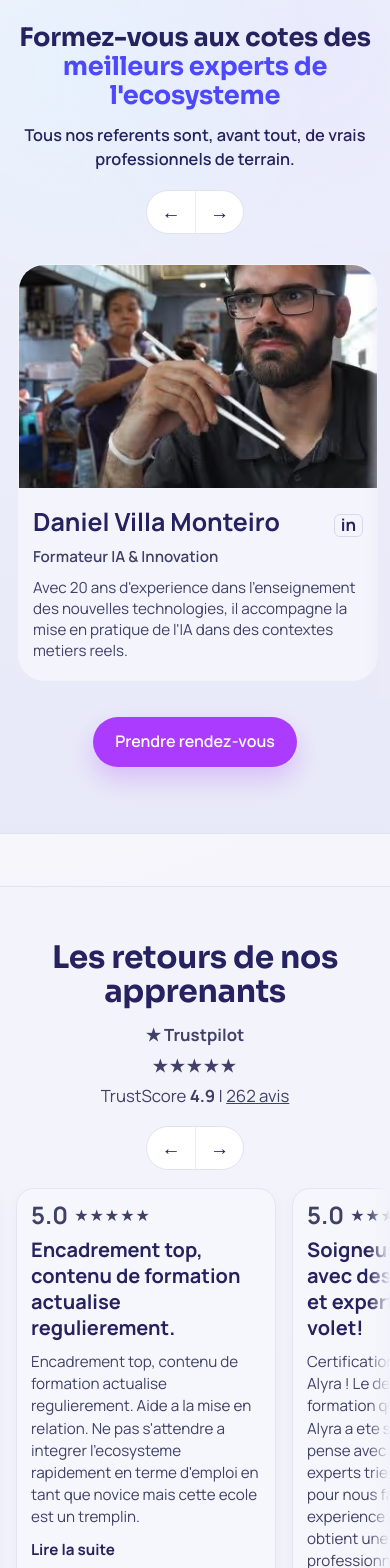
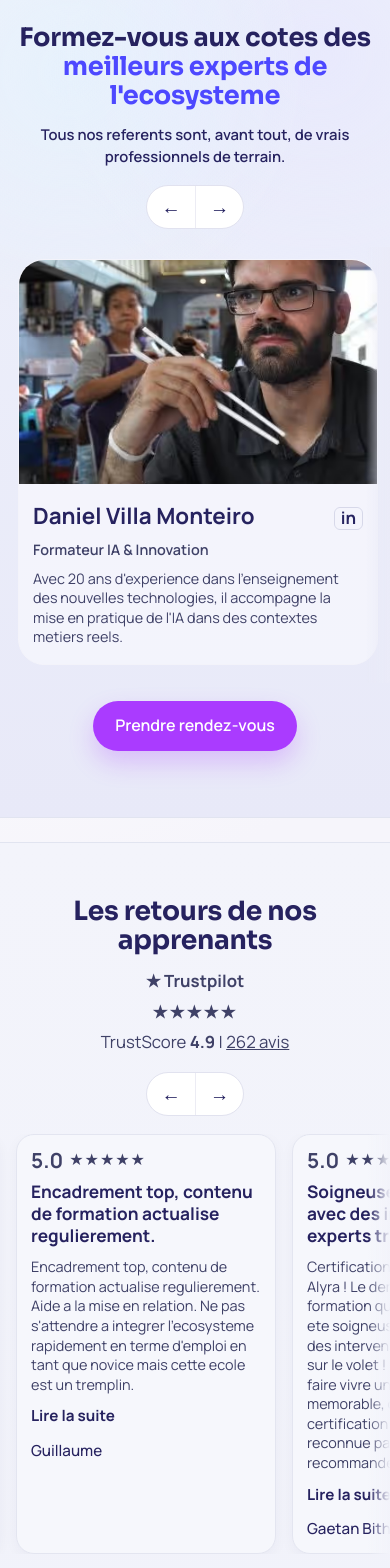
Before and after one commit to Alyra-school/AlyraSite, a Next.js app: page / in a window 390 px wide. Shown: the part 8100-9668 px from the top of the page. Built offline with nearby package versions, Linux system fonts and the light colour scheme; no server answers; the database is empty.

Commit message:
fix(homepage): resolve carousel UX issues on touch, spacing, and mobile typography

```diff
--- a/src/App.css
+++ b/src/App.css
@@ -2152,6 +2152,10 @@
   margin-right: calc(50% - 50vw);
 }
 
+.experts-section + .feedback-section {
+  margin-top: -52px;
+}
+
 .feedback-surface {
   width: 100%;
   max-width: 100%;
@@ -3212,11 +3216,11 @@
   }
 
   .experts-title {
-    font-size: clamp(1.6rem, 8.5vw, 2.3rem);
+    font-size: clamp(1.38rem, 7vw, 1.85rem);
   }
 
   .experts-head p {
-    font-size: clamp(0.96rem, 4.2vw, 1.05rem);
+    font-size: clamp(0.88rem, 3.8vw, 0.96rem);
   }
 
   .experts-controls button {
@@ -3245,11 +3249,20 @@
   }
 
   .expert-card-head h3 {
-    font-size: clamp(1.35rem, 6.4vw, 1.7rem);
+    font-size: clamp(1.18rem, 5.8vw, 1.4rem);
+  }
+
+  .expert-role {
+    font-size: 0.9rem;
+  }
+
+  .expert-card-body p {
+    font-size: 0.9rem;
+    line-height: 1.34;
   }
 
   .feedback-head h2 {
-    font-size: clamp(1.75rem, 8vw, 2.3rem);
+    font-size: clamp(1.4rem, 6.8vw, 1.95rem);
   }
 
   .feedback-track {
@@ -3263,7 +3276,26 @@
   }
 
   .feedback-rating strong {
-    font-size: 1.5rem;
+    font-size: 1.3rem;
+  }
+
+  .feedback-card h3 {
+    font-size: 1.08rem;
+    line-height: 1.28;
+  }
+
+  .feedback-card p {
+    font-size: 0.9rem;
+    line-height: 1.36;
+  }
+
+  .feedback-card a,
+  .feedback-card footer {
+    font-size: 0.95rem;
+  }
+
+  .experts-section + .feedback-section {
+    margin-top: -28px;
   }
 
   .expert-card-body {
--- a/src/components/HomePage.jsx
+++ b/src/components/HomePage.jsx
@@ -336,51 +336,100 @@ export default function HomePage() {
     const setupDragScroll = (container, onScroll) => {
       if (!container) return () => {};
 
-      let isPointerDown = false;
-      let isDragging = false;
+      let activePointerId = null;
+      let dragIntent = "idle";
       let pointerStartX = 0;
-      let scrollStartX = 0;
+      let pointerStartY = 0;
+      let pointerLastX = 0;
+      let didDrag = false;
+      const DRAG_THRESHOLD = 6;
 
       const updateScroll = () => {
         if (onScroll) onScroll(container);
       };
 
       const handlePointerDown = (event) => {
-        if (event.button !== 0) return;
-        isPointerDown = true;
-        isDragging = false;
+        if (event.pointerType !== "touch" && event.button !== 0) return;
+        activePointerId = event.pointerId;
+        dragIntent = "pending";
+        didDrag = false;
         pointerStartX = event.clientX;
-        scrollStartX = container.scrollLeft;
+        pointerStartY = event.clientY;
+        pointerLastX = event.clientX;
+        if (container.setPointerCapture) {
+          container.setPointerCapture(event.pointerId);
+        }
       };
 
       const handlePointerMove = (event) => {
-        if (!isPointerDown) return;
-        const delta = event.clientX - pointerStartX;
-        if (!isDragging && Math.abs(delta) > 4) {
-          isDragging = true;
-          container.classList.add("is-dragging");
+        if (activePointerId !== event.pointerId) return;
+
+        const deltaX = event.clientX - pointerStartX;
+        const deltaY = event.clientY - pointerStartY;
+
+        if (dragIntent === "pending") {
+          if (Math.abs(deltaX) < DRAG_THRESHOLD && Math.abs(deltaY) < DRAG_THRESHOLD) {
+            return;
+          }
+
+          if (Math.abs(deltaX) >= Math.abs(deltaY)) {
+            dragIntent = "horizontal";
+            didDrag = true;
+            container.classList.add("is-dragging");
+          } else {
+            dragIntent = "vertical";
+            return;
+          }
         }
-        if (!isDragging) return;
-        event.preventDefault();
-        container.scrollLeft = scrollStartX - delta;
+
+        if (dragIntent !== "horizontal") return;
+
+        const dx = event.clientX - pointerLastX;
+        pointerLastX = event.clientX;
+        if (Math.abs(dx) < 0.5) return;
+
+        didDrag = true;
+        if (event.cancelable) {
+          event.preventDefault();
+        }
+        container.scrollLeft -= dx;
       };
 
-      const handlePointerUp = () => {
-        isPointerDown = false;
+      const releaseDrag = (event) => {
+        if (activePointerId !== event.pointerId) return;
+        if (dragIntent === "horizontal") {
+          container.classList.remove("is-dragging");
+          updateScroll();
+        }
+        activePointerId = null;
+        dragIntent = "idle";
+      };
+
+      const handlePointerCancel = (event) => {
+        if (activePointerId !== event.pointerId) return;
         container.classList.remove("is-dragging");
+        activePointerId = null;
+        dragIntent = "idle";
+      };
+
+      const handleLostPointerCapture = () => {
+        container.classList.remove("is-dragging");
+        activePointerId = null;
+        dragIntent = "idle";
       };
 
       const handleClickCapture = (event) => {
-        if (!isDragging) return;
+        if (!didDrag) return;
         event.preventDefault();
         event.stopPropagation();
-        isDragging = false;
+        didDrag = false;
       };
 
       container.addEventListener("pointerdown", handlePointerDown);
       container.addEventListener("pointermove", handlePointerMove, { passive: false });
-      window.addEventListener("pointerup", handlePointerUp);
-      window.addEventListener("pointercancel", handlePointerUp);
+      container.addEventListener("pointerup", releaseDrag);
+      container.addEventListener("pointercancel", handlePointerCancel);
+      container.addEventListener("lostpointercapture", handleLostPointerCapture);
       container.addEventListener("click", handleClickCapture, true);
       container.addEventListener("scroll", updateScroll, { passive: true });
       updateScroll();
@@ -388,8 +437,9 @@ export default function HomePage() {
       return () => {
         container.removeEventListener("pointerdown", handlePointerDown);
         container.removeEventListener("pointermove", handlePointerMove);
-        window.removeEventListener("pointerup", handlePointerUp);
-        window.removeEventListener("pointercancel", handlePointerUp);
+        container.removeEventListener("pointerup", releaseDrag);
+        container.removeEventListener("pointercancel", handlePointerCancel);
+        container.removeEventListener("lostpointercapture", handleLostPointerCapture);
         container.removeEventListener("click", handleClickCapture, true);
         container.removeEventListener("scroll", updateScroll);
       };
```
